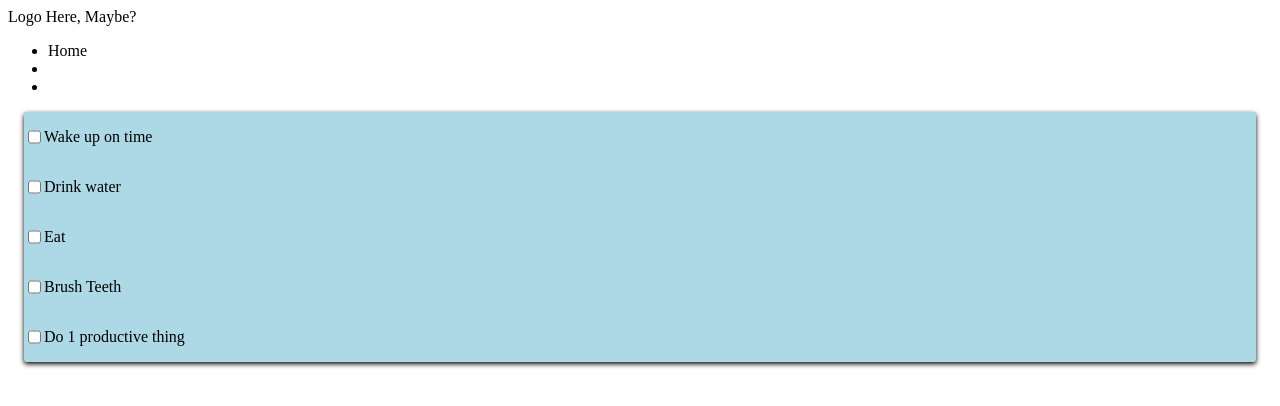
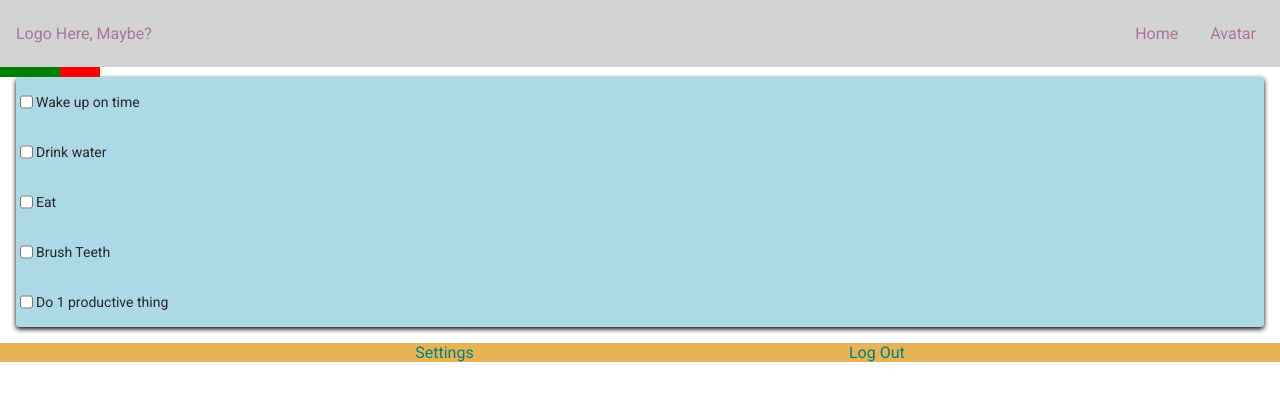
Before and after one commit to orpd0523/olga-perez-capstone, a React (Create React App) app: page / in a window 1280 px wide. Shown: the top 406 px of the page. Built offline with nearby package versions, Linux system fonts and the light colour scheme.

Commit message:
created health bar

```diff
--- a/src/App.js
+++ b/src/App.js
@@ -1,12 +1,15 @@
-import './App.css';
 import Card from './components/Card/Card.js';
 import Header from './components/Header/Header.js';
+import Footer from './components/Footer/Footer.js';
+import HealthBar from './components/HealthBar/HealthBar.js';
 
 function App() {
   return (
     <div>
       <Header></Header>
+      <HealthBar></HealthBar>
       <Card></Card>
+      <Footer></Footer>
     </div>
   );
 }
--- a/src/components/Footer/Footer.js
+++ b/src/components/Footer/Footer.js
@@ -0,0 +1,14 @@
+import "./Footer.scss";
+
+function Footer() {
+  return (
+    <footer className="footer">
+        <ul className="footer__menu">
+          <li className="footer__item">Settings</li>
+          <li className="footer__item">Log Out</li>
+        </ul>
+    </footer>
+  );
+}
+
+export default Footer;
--- a/src/components/Footer/Footer.scss
+++ b/src/components/Footer/Footer.scss
@@ -0,0 +1,13 @@
+.footer{
+    background-color: rgb(230, 179, 85);
+    color: teal;
+    &__menu{
+        display: flex;
+        flex-direction: row;
+        justify-content: space-evenly;
+    }
+    &__item{
+        list-style: none;
+        margin: 0;
+    }
+}
--- a/src/components/Header/Header.js
+++ b/src/components/Header/Header.js
@@ -2,17 +2,15 @@ import "./Header.scss";
 
 function Header() {
   return (
-    <span>
-        <div>Logo Here, Maybe?
-        </div>
-      <div>
-        <ul>
-          <li>Home</li>
-          <li></li>
-          <li></li>
+    <header className="header">
+      <nav className="header__nav">
+        <div className="header__logo">Logo Here, Maybe?</div>
+        <ul className="header__menu">
+          <li className="header__item">Home</li>
+          <li className="header__item">Avatar</li>
         </ul>
-      </div>
-    </span>
+      </nav>
+    </header>
   );
 }
 
--- a/src/components/Header/Header.scss
+++ b/src/components/Header/Header.scss
@@ -0,0 +1,21 @@
+.header {
+  background-color: lightgray;
+  color: rgb(170, 116, 157);
+  &__nav {
+    display: flex;
+    flex-direction: row;
+    justify-content: space-between;
+    align-items: center;
+    margin-inline: 1rem;
+  }
+  &__menu {
+    display: flex;
+    flex-direction: row;
+    gap: 1rem;
+    list-style: none;
+    padding-left: 0;
+  }
+  &__item {
+    padding: 0.5rem;
+  }
+}
--- /dev/null
+++ b/src/components/HealthBar/HealthBar.js
@@ -0,0 +1,24 @@
+import "./HealthBar.scss";
+import { useState } from "react";
+
+const array = [1, 2, 3, 4, 5, 6, 7, 8, 9, 10];
+
+function HealthBar() {
+  const [health, setHealth] = useState(6);
+  //need to create function to update health
+  return (
+    <div className="health-bar">
+      {array.map((num) => {//mapping through array 1 - 10
+        return (//returning color through class name(--modifier) based on useState (health)
+          <span
+            className={`health-bar__cell health-bar__cell--${
+              num <= health ? "green" : "red"
+            }`}//checking if(?) number in array is less than(<=) current health if it is cell is green else(:) is red
+          ></span>//need to create function to update health
+        );
+      })}
+    </div>
+  );
+}
+
+export default HealthBar;
--- /dev/null
+++ b/src/components/HealthBar/HealthBar.scss
@@ -0,0 +1,15 @@
+.health-bar{
+    display: flex;
+    flex-direction: row;
+    &__cell{
+        height: 10px;
+        width: 10px;
+        background-color: gray;
+        &--green{
+            background-color: green;
+        }
+        &--red{
+            background-color: red;
+        }
+    }
+}
--- a/src/index.js
+++ b/src/index.js
@@ -1,6 +1,7 @@
 import React from 'react';
 import ReactDOM from 'react-dom/client';
 import App from './App';
+import "./styles/globals.scss"
 
 const root = ReactDOM.createRoot(document.getElementById('root'));
 root.render(
--- /dev/null
+++ b/src/styles/globals.scss
@@ -0,0 +1,2 @@
+@forward "./partials/typography";
+@forward "./partials/core";
--- a/src/styles/partials/_typography.scss
+++ b/src/styles/partials/_typography.scss
@@ -30,10 +30,6 @@ $font-reg: 400;
     font-weight: $font-reg;
   }
 
-  &--secondary {
-    color: colors.$silver;
-  }
-
   &--h1 {
     font-size: $text-lg;
     line-height: $line-lg;
```
Also changed, not shown: src/App.css (deleted).
